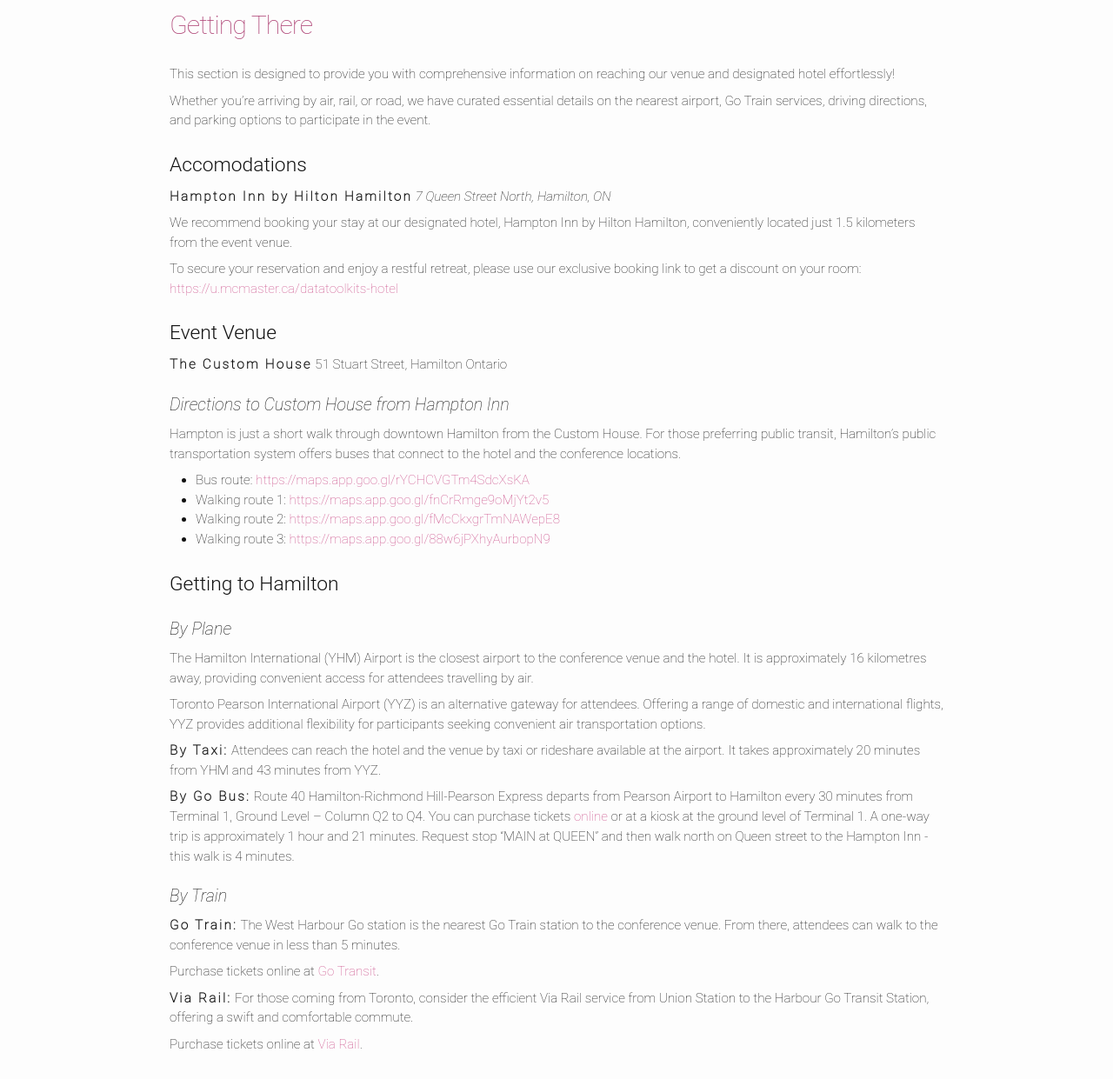
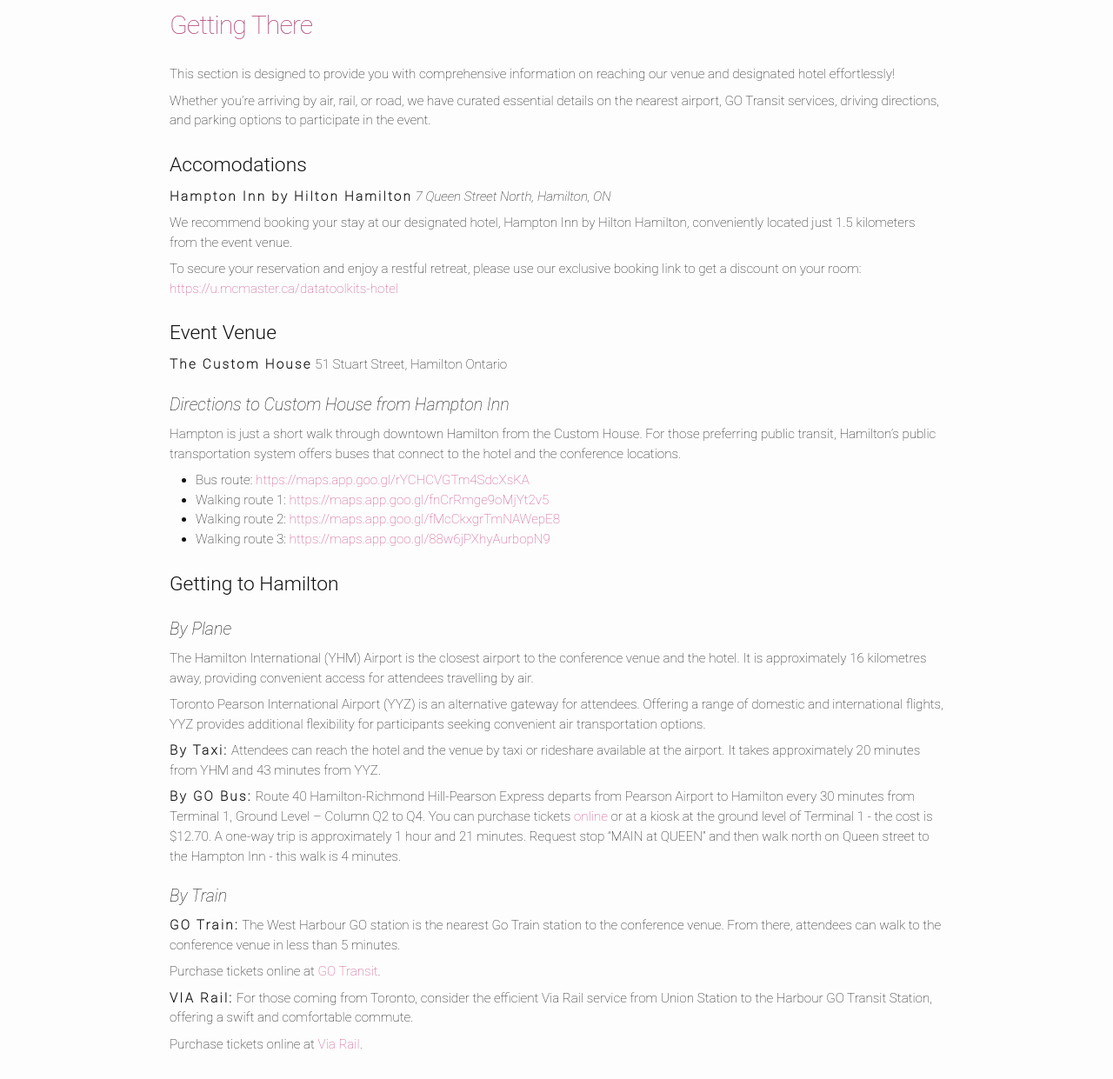
Before and after one commit to Community-Data-Toolkits-Workshop/CDTW, a Jekyll site: the page built from travel.md, in a window 1280 px wide. Shown: the part 167-1408 px from the top of the page at 87% size. Built offline with Jekyll 4.4.1, drawn with Linux system fonts in a browser that asks for light colours.

Commit message:
Update travel.md

```diff
--- a/travel.md
+++ b/travel.md
@@ -7,7 +7,7 @@
 
 This section is designed to provide you with comprehensive information on reaching our venue and designated hotel effortlessly!
 
-Whether you're arriving by air, rail, or road, we have curated essential details on the nearest airport, Go Train services, driving directions, and parking options to participate in the event.
+Whether you're arriving by air, rail, or road, we have curated essential details on the nearest airport, GO Transit services, driving directions, and parking options to participate in the event.
 
 
 ## Accomodations
@@ -43,17 +43,17 @@
 **By Taxi:**
 Attendees can reach the hotel and the venue by taxi or rideshare available at the airport. It takes approximately 20 minutes from YHM and 43 minutes from YYZ.
 
-**By Go Bus:**
-Route 40 Hamilton-Richmond Hill-Pearson Express departs from Pearson Airport to Hamilton every 30 minutes from Terminal 1, Ground Level – Column Q2 to Q4. You can purchase tickets [online](https://tickets.gotransit.com/en-us/) or at a kiosk at the ground level of Terminal 1. A one-way trip is approximately 1 hour and 21 minutes. Request stop "MAIN at QUEEN" and then walk north on Queen street to the Hampton Inn - this walk is 4 minutes.
+**By GO Bus:**
+Route 40 Hamilton-Richmond Hill-Pearson Express departs from Pearson Airport to Hamilton every 30 minutes from Terminal 1, Ground Level – Column Q2 to Q4. You can purchase tickets [online](https://tickets.gotransit.com/en-us/) or at a kiosk at the ground level of Terminal 1 - the cost is $12.70. A one-way trip is approximately 1 hour and 21 minutes. Request stop "MAIN at QUEEN" and then walk north on Queen street to the Hampton Inn - this walk is 4 minutes.
 
 ### By Train
 
-**Go Train:** The West Harbour Go station is the nearest Go Train station to the conference venue. From there, attendees can walk to the conference venue in less than 5 minutes.
+**GO Train:** The West Harbour GO station is the nearest Go Train station to the conference venue. From there, attendees can walk to the conference venue in less than 5 minutes.
 
-Purchase tickets online at [Go Transit](https://tickets.gotransit.com/en-us/?start_address=02652).
+Purchase tickets online at [GO Transit](https://tickets.gotransit.com/en-us/?start_address=02652).
 
 
-**Via Rail:** For those coming from Toronto, consider the efficient Via Rail service from Union Station to the Harbour Go Transit Station, offering a swift and comfortable commute.
+**VIA Rail:** For those coming from Toronto, consider the efficient Via Rail service from Union Station to the Harbour GO Transit Station, offering a swift and comfortable commute.
 
 Purchase tickets online at [Via Rail](https://www.viarail.ca/en/plan/accessibility).
 
```
